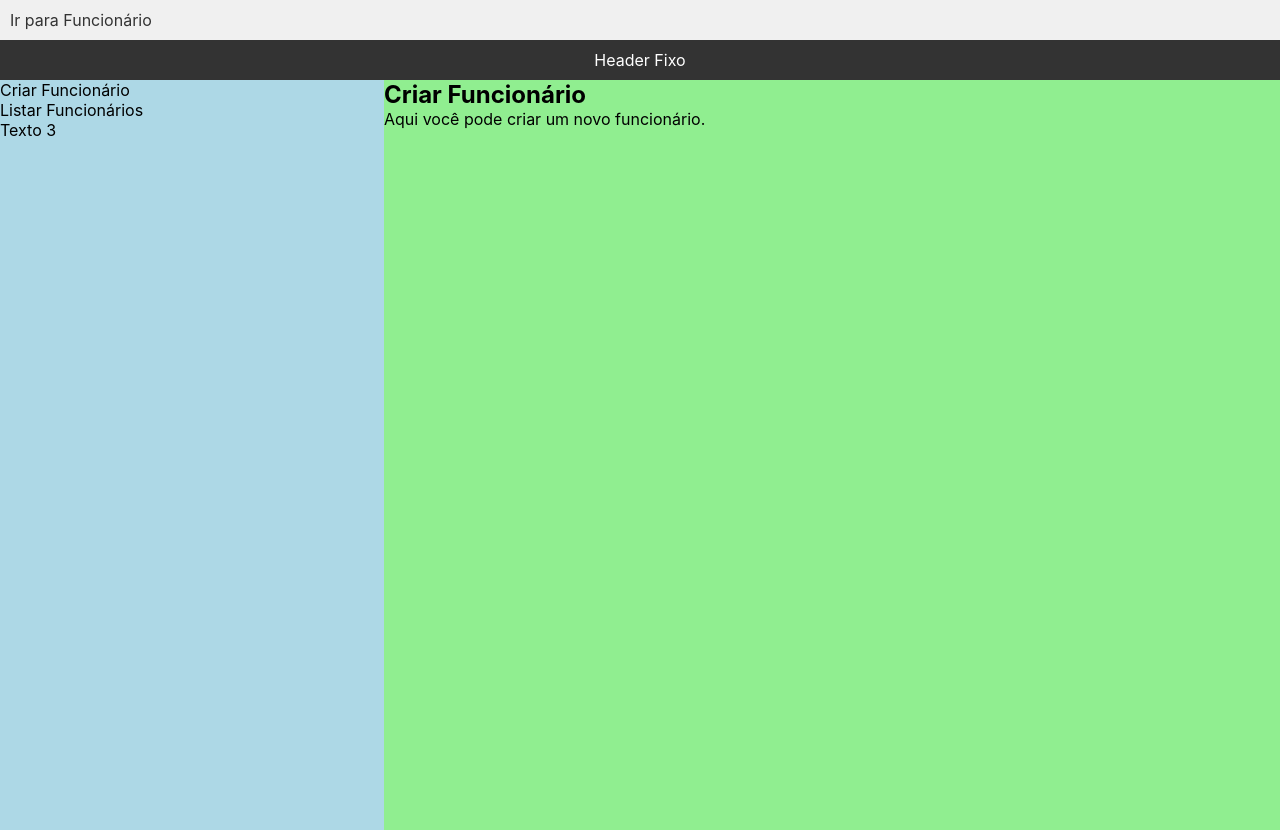
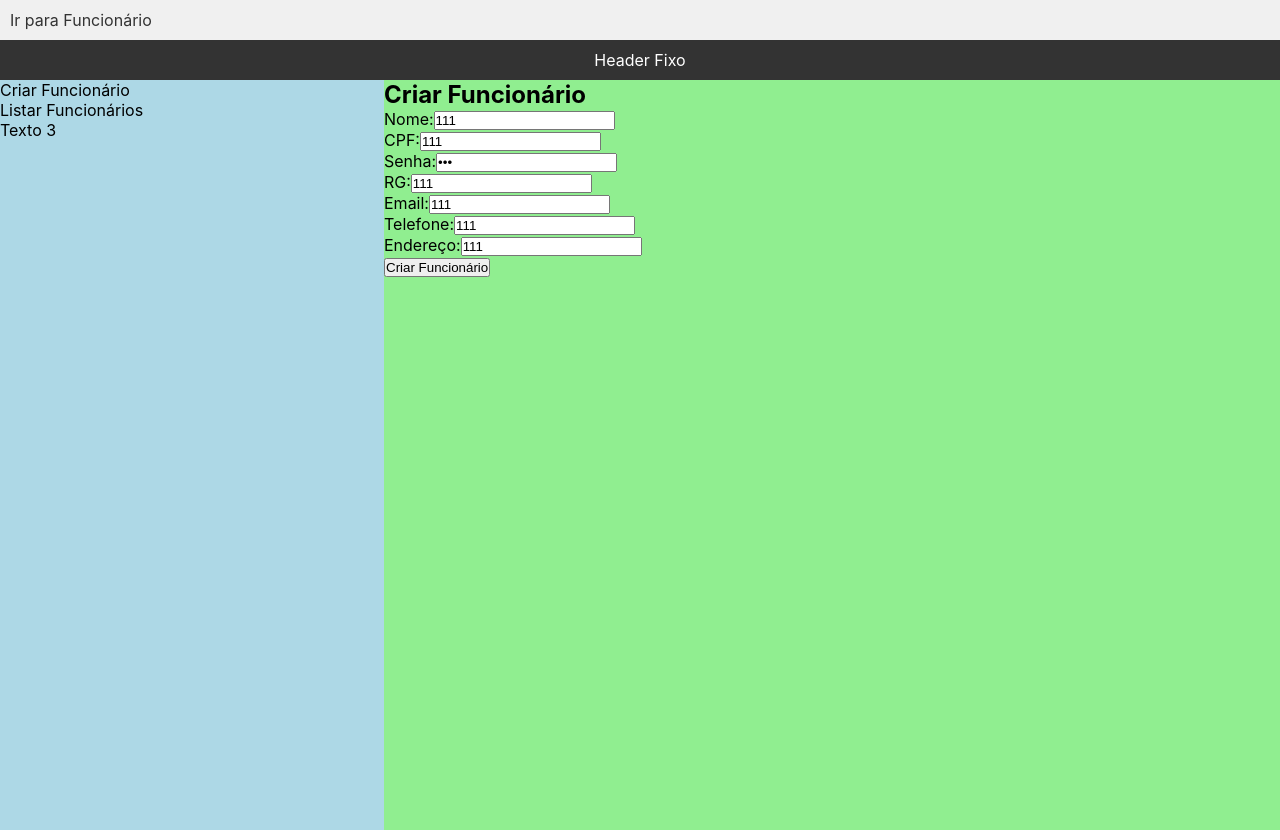
Before and after one commit to GomesLuan/SigBordado, a React (Create React App) app in the folder frontend/: page /funcionario in a window 1280 px wide. Both pictures are taken after a click on the element "Criar Funcionário". Built offline with nearby package versions, Linux system fonts and the light colour scheme.

Commit message:
feat: post criar funcionario #46

```diff
--- a/frontend/src/App.js
+++ b/frontend/src/App.js
@@ -10,7 +10,7 @@ function App() {
       setRightColumnContent(
         <div>
           <h2>Criar Funcionário</h2>
-          <p>Aqui você pode criar um novo funcionário.</p>
+          <FormularioCriarFuncionario />
         </div>
       );
     } else if (text === 'Listar Funcionários') {
@@ -61,6 +61,95 @@ function App() {
     );
   };
 
+  const FormularioCriarFuncionario = () => {
+    const [nome, setNome] = useState('111');
+    const [cpf, setCpf] = useState('111');
+    const [senha, setSenha] = useState('111');
+    const [rg, setRg] = useState('111');
+    const [email, setEmail] = useState('111');
+    const [telefone, setTelefone] = useState('111');
+    const [endereco, setEndereco] = useState('111');
+
+    const handleSubmit = async (event) => {
+      event.preventDefault();
+
+      const novoFuncionario = {
+        nome,
+        cpf,
+        senha,
+        rg,
+        email,
+        telefone,
+        endereco,
+      };
+
+      try {
+        const response = await fetch('http://0.0.0.0:8080/funcionario/', {
+          method: 'POST',
+          headers: {
+            'Content-Type': 'application/json',
+          },
+          body: JSON.stringify(novoFuncionario),
+        });
+
+        if (!response.ok) {
+          throw new Error('Erro ao criar funcionário');
+        }
+
+        const data = await response.json();
+        console.log('Funcionário criado com sucesso:', data);
+        alert('Funcionário criado com sucesso!');
+
+        // Resetar o formulário após criação bem-sucedida
+        setNome('111');
+        setCpf('111');
+        setSenha('111');
+        setRg('111');
+        setEmail('111');
+        setTelefone('111');
+        setEndereco('111');
+
+      } catch (error) {
+        console.error('Erro ao criar funcionário:', error);
+        alert('Erro ao criar funcionário');
+      }
+    };
+
+    return (
+      <form onSubmit={handleSubmit}>
+        <div>
+          <label>Nome:</label>
+          <input type="text" value={nome} onChange={(e) => setNome(e.target.value)} />
+        </div>
+        <div>
+          <label>CPF:</label>
+          <input type="text" value={cpf} onChange={(e) => setCpf(e.target.value)} />
+        </div>
+        <div>
+          <label>Senha:</label>
+          <input type="password" value={senha} onChange={(e) => setSenha(e.target.value)} />
+        </div>
+        <div>
+          <label>RG:</label>
+          <input type="text" value={rg} onChange={(e) => setRg(e.target.value)} />
+        </div>
+        <div>
+          <label>Email:</label>
+          <input type="email" value={email} onChange={(e) => setEmail(e.target.value)} />
+        </div>
+        <div>
+          <label>Telefone:</label>
+          <input type="text" value={telefone} onChange={(e) => setTelefone(e.target.value)} />
+        </div>
+        <div>
+          <label>Endereço:</label>
+          <input type="text" value={endereco} onChange={(e) => setEndereco(e.target.value)} />
+        </div>
+        <button type="submit">Criar Funcionário</button>
+      </form>
+    );
+  };
+
   return (
     <div className="App">
       <header className="header">Header Fixo</header>
```
